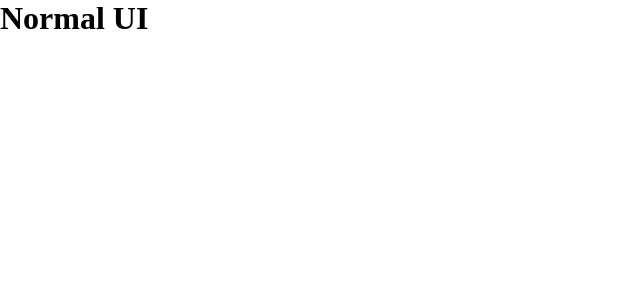
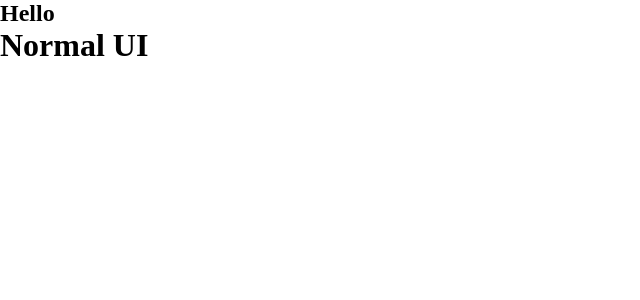
Before and after one commit to edewindt/Portfolio, a SvelteKit app: page /normal-ui in a window 1280 px wide. Shown: the top 300 px of the page, without its empty margins (0-640 px from the left). Built offline with nearby package versions, Linux system fonts and the light colour scheme.

Commit message:
Added nav component to normal-ui

```diff
--- /dev/null
+++ b/src/lib/components/normnav.svelte
@@ -0,0 +1 @@
+<h2>Hello</h2>
--- /dev/null
+++ b/src/routes/normal-ui/+layout.svelte
@@ -0,0 +1,8 @@
+<script>
+	import Normnav from '../../lib/components/normnav.svelte';
+</script>
+
+<header>
+	<Normnav />
+</header>
+<slot />
```
